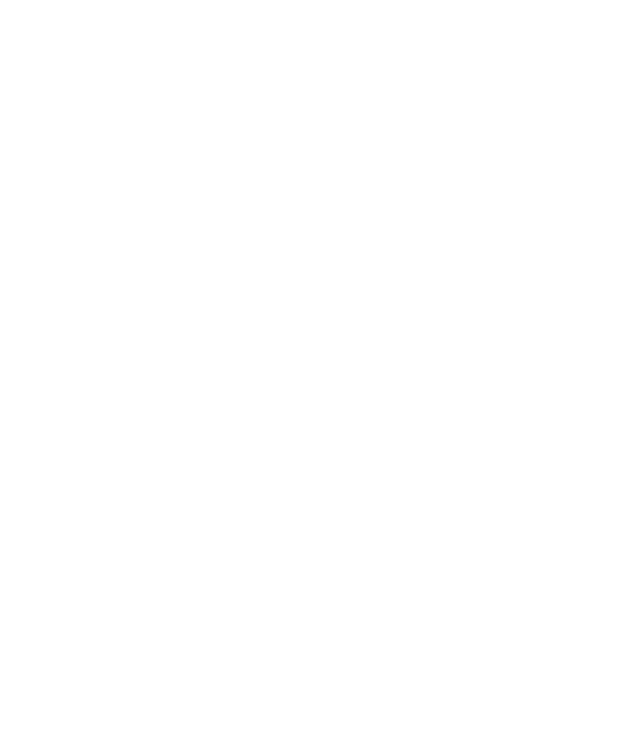
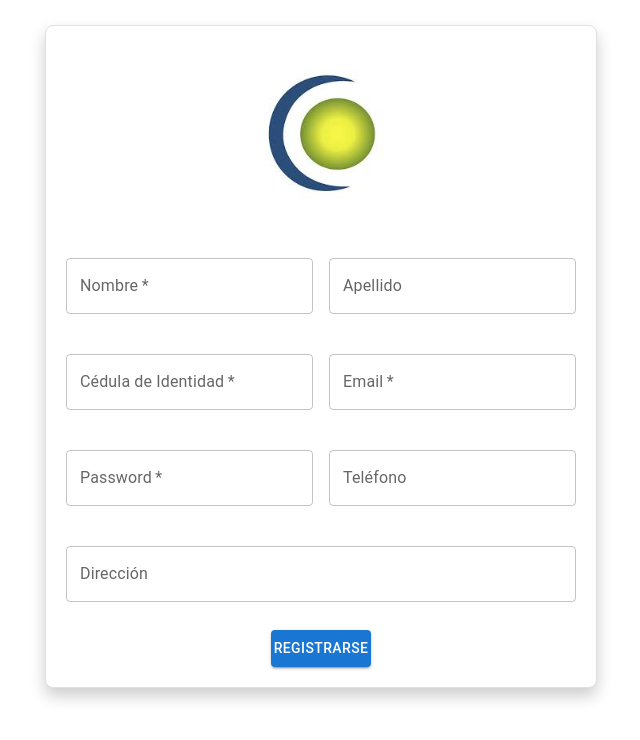
Before and after one commit to Vihonco/vihoncospa, a React (Create React App) app: page /register in a window 1280 px wide. Before the commit this address had no page. Shown: the top 740 px of the page, without its empty margins (319-959 px from the left). Built offline with nearby package versions, Linux system fonts and the light colour scheme.

Commit message:
Se agrega formulario register , login

```diff
--- a/src/App.js
+++ b/src/App.js
@@ -5,6 +5,7 @@
 import AOS from 'aos';
 import 'aos/dist/aos.css'; // Importa el CSS de AOS
 import HomeAdmin from './components/Admin/HomeAdmin/HomeAdmin';
+import Register from './components/Admin/Register/Register';
 
 // Inicializa AOS
 AOS.init();
@@ -15,6 +16,7 @@
       <Routes>
         <Route path="/" element={<Home />} />
         <Route path="/login" element={<Login />} />
+        <Route path="/register" element={<Register />} />
         <Route path ="/admin" element={<HomeAdmin/>}/>
       </Routes>
     </div>
--- a/src/components/Admin/HomeAdmin/HomeAdmin.jsx
+++ b/src/components/Admin/HomeAdmin/HomeAdmin.jsx
@@ -1,12 +1,17 @@
-import React from 'react'
-import Banner from '../Banner/Banner'
+import React from 'react';
+import Banner from '../Banner/Banner';
+import Nabvar from '../navbar/Nabvar';
+import Sidebar from '../sidebar/Sidebar';
+import './homeAdmin.css';
 
 export default function HomeAdmin() {
   return (
-    <div>
-      <h2>Bienvenidos </h2>
-      <hr />
-      <Banner/>
+    <div className="home-admin-container">
+      <Nabvar className="navbar" />
+      <div className="main-content">
+
+        <Sidebar className="sidebar" />
+      </div>
     </div>
-  )
+  );
 }
--- a/src/components/Admin/Login/Login.jsx
+++ b/src/components/Admin/Login/Login.jsx
@@ -1,7 +1,7 @@
 import React, { useState } from 'react';
 import { TextField, Button, Container, Typography } from '@mui/material';
 import Cookies from 'js-cookie';
-import Logo from '../../../assets/logo.png';
+import imagen from '../../../assets/lgo.jpg';
 import './login.css';
 import { useDispatch } from 'react-redux';
 import { useNavigate } from 'react-router-dom';
@@ -49,8 +49,8 @@
   return (
     <Container component="main" maxWidth="xs" className="container-login">
       <div className="login-content">
-        <div className="logo-container">
-          <img src={Logo} alt="Img Not Found" />
+      <div className="logo-container">
+          <img src={imagen} alt="Img Not Found" />
         </div>
         <form onSubmit={handleSubmit}>
           <TextField
@@ -76,9 +76,18 @@
             required
           />
           <div className="buton-register">
-          <Button type="submit" fullWidth variant="contained" color="primary">
+          <Button type="submit" fullWidth variant="contained" color="primary" >
             Iniciar Sesión
           </Button>
+
+          <Typography variant="body2" >
+            No estás registrado?.
+
+
+            ¡Regístrate ahora !
+
+          </Typography>
+
           <a href="/register">Registrate</a>
           </div>
 
@@ -87,7 +96,7 @@
             No estás registrado.
 
 
-            ¡Regístrate ahora para acceder a nuestra tienda!
+            ¡Regístrate ahora !
 
           </Typography>
 
--- a/src/components/Admin/Login/login.css
+++ b/src/components/Admin/Login/login.css
@@ -0,0 +1,26 @@
+.container-login {
+    border: 1px solid rgb(225, 222, 222);
+    border-radius: 8px;
+    margin-top: 35px;
+    height: 550px;
+    display: flex;
+    flex-direction: column;
+    justify-content: center;
+    align-items: center;
+}
+
+.logo-container {
+    display: flex;
+    justify-content: center;
+    align-items: center;
+    margin-bottom: 20px;
+    width: 100%;
+}
+
+.logo-container img {
+    max-width: 100%;
+    height: auto;
+}
+.buton-register{
+    width: 200px;
+}
--- /dev/null
+++ b/src/components/Admin/Register/Register.jsx
@@ -0,0 +1,142 @@
+import React, { useState } from 'react';
+import { TextField, Button, Container, Typography, Grid } from '@mui/material';
+import Cookies from 'js-cookie';
+import imagen from '../../../assets/lgo.jpg';
+import { useDispatch } from 'react-redux';
+import { useNavigate } from 'react-router-dom';
+import { register } from '../../Redux/Action/index'; // Importa la acción de register
+import "./register.css"
+export default function Register() {
+  const dispatch = useDispatch();
+  const navigate = useNavigate();
+
+  const [formData, setFormData] = useState({
+    name: '',
+    lastName: '',
+    identity: '',
+    email: '',
+    password: '',
+    phone: '',
+    adress: '',
+    rol: 'user', // Valor por defecto para rol
+  });
+
+  const handleChange = (e) => {
+    const { name, value } = e.target;
+    setFormData((prevData) => ({ ...prevData, [name]: value }));
+  };
+
+  const handleSubmit = async (e) => {
+    e.preventDefault();
+
+    try {
+      const response = await dispatch(register(formData));
+
+      Cookies.set('session', response.data.token, { expires: 2 });
+      navigate('/admin');
+
+    } catch (error) {
+      console.error('Error al registrar:', error.message);
+    }
+  };
+
+  return (
+    <Container component="main" maxWidth="sm" className="container-register">
+      <div className="register-content">
+        <div className="logo-contan">
+          <img src={imagen} alt="Img Not Found" />
+        </div>
+        <form onSubmit={handleSubmit}>
+          <Grid container spacing={2}>
+            <Grid item xs={12} sm={6}>
+              <TextField
+                variant="outlined"
+                margin="normal"
+                fullWidth
+                label="Nombre"
+                name="name"
+                value={formData.name}
+                onChange={handleChange}
+                required
+              />
+            </Grid>
+            <Grid item xs={12} sm={6}>
+              <TextField
+                variant="outlined"
+                margin="normal"
+                fullWidth
+                label="Apellido"
+                name="lastName"
+                value={formData.lastName}
+                onChange={handleChange}
+              />
+            </Grid>
+            <Grid item xs={14} sm={6}>
+              <TextField
+                variant="outlined"
+                margin="normal"
+                fullWidth
+                label="Cédula de Identidad"
+                name="identity"
+                value={formData.identity}
+                onChange={handleChange}
+                required
+              />
+            </Grid>
+            <Grid item xs={12} sm={6}>
+              <TextField
+                variant="outlined"
+                margin="normal"
+                fullWidth
+                label="Email"
+                name="email"
+                type="email"
+                value={formData.email}
+                onChange={handleChange}
+                required
+              />
+            </Grid>
+            <Grid item xs={12} sm={6}>
+              <TextField
+                variant="outlined"
+                margin="normal"
+                fullWidth
+                label="Password"
+                name="password"
+                type="password"
+                value={formData.password}
+                onChange={handleChange}
+                required
+              />
+            </Grid>
+            <Grid item xs={12} sm={6}>
+              <TextField
+                variant="outlined"
+                margin="normal"
+                fullWidth
+                label="Teléfono"
+                name="phone"
+                value={formData.phone}
+                onChange={handleChange}
+              />
+            </Grid>
+            <Grid item xs={12}>
+              <TextField
+                variant="outlined"
+                margin="normal"
+                fullWidth
+                label="Dirección"
+                name="adress"
+                value={formData.adress}
+                onChange={handleChange}
+              />
+            </Grid>
+          </Grid>
+          <Button type="submit" fullWidth variant="contained" color="primary" className="submit-button">
+            Registrarse
+          </Button>
+        </form>
+      </div>
+    </Container>
+  );
+}
--- /dev/null
+++ b/src/components/Admin/Register/register.css
@@ -0,0 +1,70 @@
+.container-register {
+  margin-top: 25px;
+  display: flex;
+  align-items: center;
+  justify-content: center;
+  height: 100vh;
+}
+
+.register-content {
+  width: 100%;
+  max-width: 600px;
+  padding: 20px;
+  background-color: white;
+  box-shadow: 0px 8px 16px rgba(0, 0, 0, 0.2), /* Sombra externa */
+              inset 0px 4px 8px rgba(255, 255, 255, 0.1); /* Sombra interna */
+  border-radius: 8px;
+  border: 1px solid #e0e0e0; /* Borde claro */
+  transition: all 0.3s ease; /* Transición suave para los efectos */
+}
+
+.register-content:hover {
+  box-shadow: 0px 12px 24px rgba(0, 0, 0, 0.3),
+              inset 0px 6px 12px rgba(255, 255, 255, 0.2); /* Aumenta el relieve al pasar el ratón */
+}
+
+.register-content form {
+  display: flex;
+  flex-direction: column;
+}
+
+.register-content button {
+  margin-top: 20px;
+}
+
+.logo-contan {
+  display: flex;
+  align-items: center;
+  justify-content: center;
+  width: 100%;
+  margin-bottom: 20px;
+}
+
+.logo-contan img {
+  width: 100%;
+  max-width: 180px;
+  animation: fallBounce 2s ease-in-out;
+}
+
+@keyframes fallBounce {
+  0% {
+    transform: translateY(-200px);
+    opacity: 0;
+  }
+  50% {
+    transform: translateY(0);
+    opacity: 1;
+  }
+  70% {
+    transform: translateY(-30px);
+  }
+  100% {
+    transform: translateY(0);
+  }
+}
+
+.submit-button {
+  max-width: 100px;
+  align-self: center;
+  margin-top: 20px;
+}
--- /dev/null
+++ b/src/components/Admin/navbar/Nabvar.jsx
@@ -0,0 +1,9 @@
+import React from 'react'
+import './navbar.css'
+export default function Nabvar() {
+  return (
+    <div className='navbar-admin'>
+      <h2>Bienvenidos al panel Admin UbaVihonco  </h2>
+    </div>
+  )
+}
--- /dev/null
+++ b/src/components/Admin/navbar/navbar.css
@@ -0,0 +1,6 @@
+.navbar-admin{
+    padding: 10px;
+    background-color: #6ec1e4;
+    text-align: center;
+    border-radius: 0 0 150px 150px;
+}
--- /dev/null
+++ b/src/components/Admin/sidebar/Sidebar.jsx
@@ -0,0 +1,27 @@
+import React, { useState } from 'react';
+import './sider.css';
+
+export default function Sidebar() {
+  const [isDropdownOpen, setIsDropdownOpen] = useState(false);
+
+  const toggleDropdown = () => {
+    setIsDropdownOpen(!isDropdownOpen);
+  };
+
+  return (
+    <div className="sidebar">
+      <div className="menu">
+        <h1>Menú</h1>
+        <div className="banner">
+          <h2 onClick={toggleDropdown} className="dropdown-title">Banner</h2>
+          {isDropdownOpen && (
+            <ul className="dropdown-menu">
+              <li><a href="#crear">Crear</a></li>
+              <li><a href="#crear">Ver</a></li>
+            </ul>
+          )}
+        </div>
+      </div>
+    </div>
+  );
+}
--- /dev/null
+++ b/src/components/Admin/sidebar/sider.css
@@ -0,0 +1,43 @@
+.sidebar {
+    padding: 20px;
+    background-color: #f4f4f4;
+    border-right: 1px solid #ddd;
+  }
+
+  .menu h1 {
+    font-size: 24px;
+    margin-bottom: 20px;
+  }
+
+  .banner {
+    margin-top: 20px;
+  }
+
+  .dropdown-title {
+    cursor: pointer;
+    color: #333;
+    font-size: 20px;
+  }
+
+  .dropdown-menu {
+    list-style-type: none;
+    padding-left: 0;
+    margin-top: 10px;
+    background-color: #fff;
+    border: 1px solid #ddd;
+    border-radius: 4px;
+    width: 100px; /* Ajusta el ancho del menú según sea necesario */
+  }
+
+  .dropdown-menu li {
+    padding: 10px;
+  }
+
+  .dropdown-menu li a {
+    text-decoration: none;
+    color: #333;
+  }
+
+  .dropdown-menu li a:hover {
+    background-color: #f0f0f0;
+  }
```
Also changed, not shown: src/assets/lgo.jpg (added), src/components/Admin/HomeAdmin/homeAdmin.css (added).
